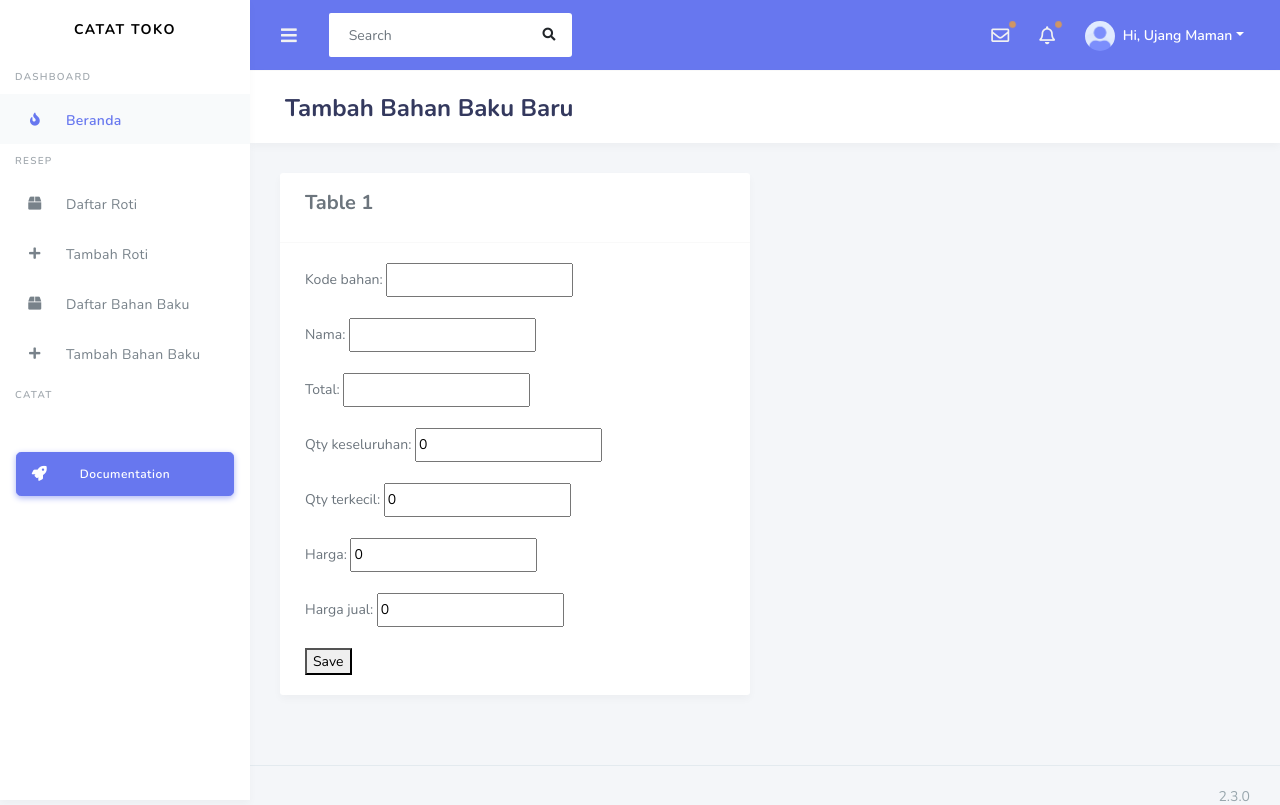
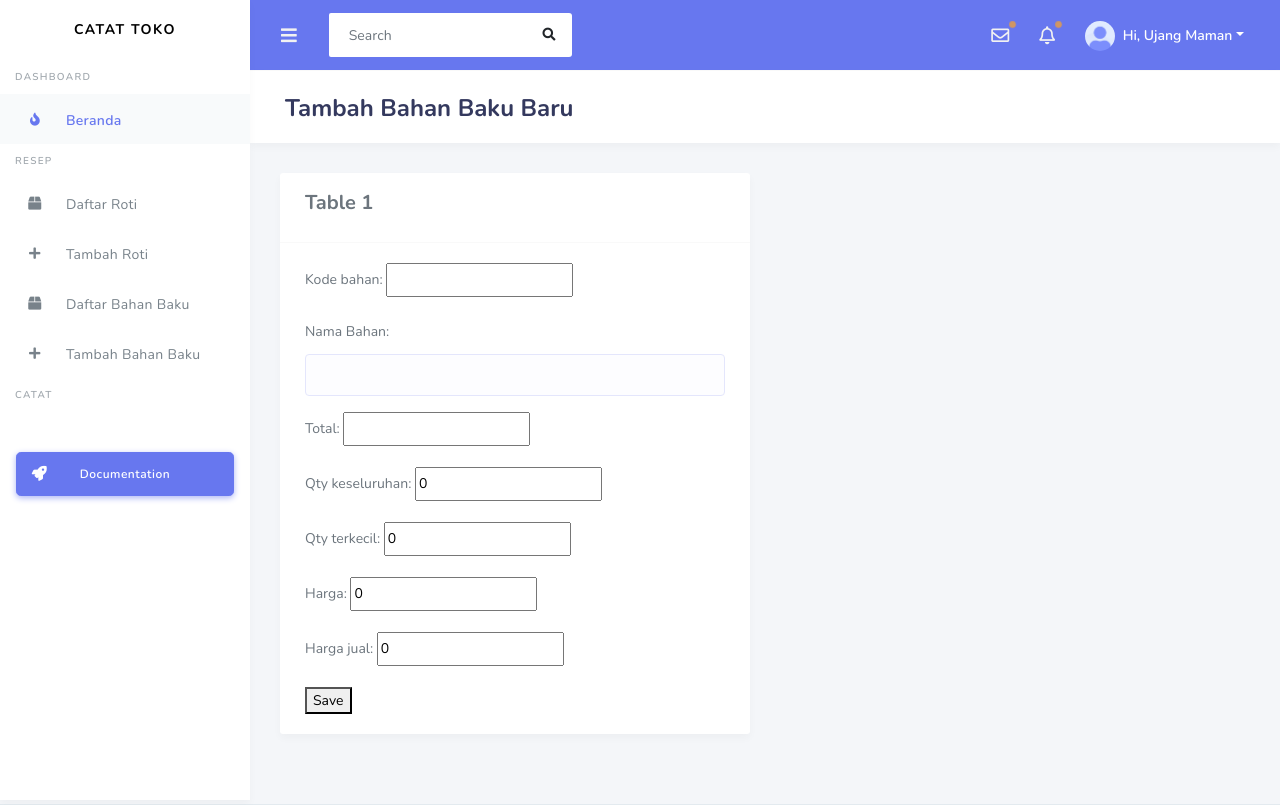
Before and after one commit to RizkyNovriansyah/catatjual, a Django app: page /resep/bahans/create/ in a window 1280 px wide. Shown: the top 805 px of the page. Run offline with Django 3.2, Linux system fonts and the light colour scheme; some libraries are stand-ins or nearby versions.

Commit message:
contoh manual inserted

```diff
--- a/resep/forms.py
+++ b/resep/forms.py
@@ -13,14 +13,21 @@ class MasterBahanForm(forms.ModelForm):
         model = MasterBahan
         fields = ['kode_bahan', 'nama', 'total', 'qty_keseluruhan', 'qty_terkecil', 'harga', 'harga_jual']
 
+    def __init__(self, *args, **kwargs):
+        super().__init__(*args, **kwargs)
+        self.fields['nama'].label = 'Nama Bahan'
+
+        # add css in nama
+        self.fields['nama'].widget.attrs.update({'class':'form-control'})
+
     def save(self, commit=True):
         instance = super().save(commit=False)
         harga = instance.harga
         total = instance.total
 
-        if harga and total:
-            harga_kg = Decimal(harga) / Decimal(total)
-            instance.harga_kg = harga_kg
+        # if harga and total:
+        #     harga_kg = Decimal(harga) / Decimal(total)
+        #     instance.harga_kg = harga_kg
 
         if commit:
             instance.save()
--- a/resep/views.py
+++ b/resep/views.py
@@ -15,13 +15,22 @@ def bahan_list(request):
 
 def bahan_create(request):
     if request.method == 'POST':
+        # get tes
+        # tes = request.POST.get('tes')
+        # print('tes:', tes)
+        # MasterBahan.objects.create(
+        #     name=request.POST.get('name'),
+        #     total=request.POST.get('total'),
+        #     qty_keseluruhan=request.POST.get('qty_keseluruhan'),
+        #     qty_terkecil=request.POST.get('qty_terkecil'),
+        # )
         form = MasterBahanForm(request.POST)
         if form.is_valid():
             form.save()
             return redirect('bahan_list')
     else:
         form = MasterBahanForm()
-    return render(request, 'resep/bahan_form.html', {'form': form})
+    return render(request, 'resep/bahan_form.html', locals())
 
 def bahan_detail(request, pk):
     bahan = MasterBahan.objects.get(pk=pk)
--- a/templates/resep/bahan_form.html
+++ b/templates/resep/bahan_form.html
@@ -16,6 +16,7 @@
                                 <form method="post">
                                     {% csrf_token %}
                                     {{ form.as_p }}
+                                    {% comment %} <input name="total"> {% endcomment %}
                                     <button type="submit">Save</button>
                                 </form>
                             </div>
--- a/templates/resep/bahan_list.html
+++ b/templates/resep/bahan_list.html
@@ -15,7 +15,7 @@
                             <div class="card-body">
                                 <ul>
                                     {% for bahan in bahans %}
-                                        <li>{{ bahan.nama }} - Harga: {{ bahan.harga_per_unit }} - Stok: {{ bahan.stok }}</li>
+                                        <li>{{ bahan.nama }} - Total: {{ bahan.total }} - Kode Bahan: {{ bahan.kode_bahan }}</li>
                                     {% endfor %}
                                 </ul>
                             </div>
```
